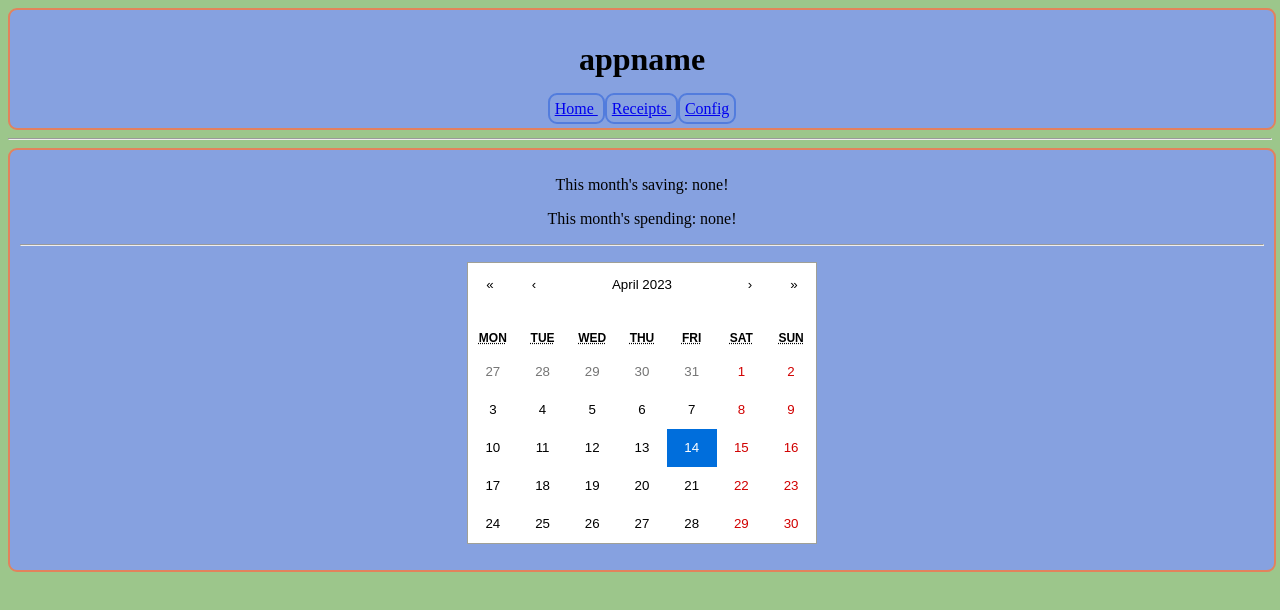
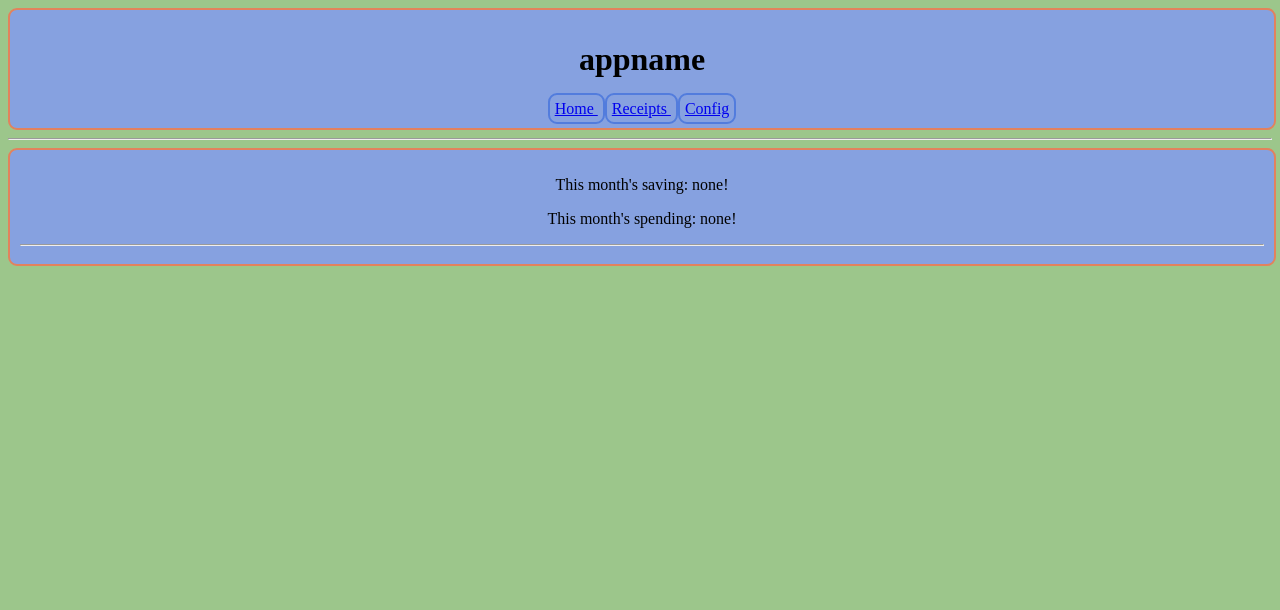
Before and after one commit to Terrabalt/DomMaster-Frontend, a React (Create React App) app: page / in a window 1280 px wide. Both pictures are taken after a click on the button "New Local Account". Shown: the top 610 px of the page. Built offline with nearby package versions, Linux system fonts and the light colour scheme.

Commit message:
remove calendar usage on Overview.tsx

```diff
--- a/src/pages/Overview.tsx
+++ b/src/pages/Overview.tsx
@@ -1,8 +1,6 @@
 import React, { useEffect, useState } from 'react';
 import { ReceiptDatabase } from '../data/database';
 import { Receipt } from '../dataclass';
-import Calendar from 'react-calendar';
-import { Value } from 'react-calendar/dist/cjs/shared/types';
 
 interface Props {
   database: ReceiptDatabase;
@@ -12,18 +10,15 @@ function Overview({database} : Props) {
 
   const [receipts, setReceipts] = useState<Receipt[]>([]);
   const [isLoading, setLoading] = useState(true);
-  const [selectedDate, setSelectedDate] = useState<Date|undefined>(new Date())
 
   useEffect(() => {
     database.GetReceipts().then(v => {
-      if (v.length > 0) {
       const currDate = new Date()
       const thisMonthReceipts = v.filter(val =>
         val.date.getMonth() == currDate.getMonth()
         && val.date.getFullYear() == currDate.getFullYear()
         )
       setReceipts(thisMonthReceipts);
-      }
       setLoading(false)
     })
   }, [])
@@ -53,13 +48,6 @@ function Overview({database} : Props) {
       ).totalToString()
       : "none!";
   }
-  function onCalendarChangeDate(value: Value) {
-    if (value) {
-      if (Array.isArray(value)) setSelectedDate(value[0] || value[1] || undefined)
-      else setSelectedDate(value)
-    }
-
-  }
   if (isLoading) return <>Loading...</>
   return (
     <div>
@@ -67,12 +55,6 @@ function Overview({database} : Props) {
       <p>This month&apos;s saving: {getSaving()}</p>
       <p>This month&apos;s spending: {getSpending()}</p>
       <hr/>
-      <p>
-        <Calendar
-          onChange={(v) => onCalendarChangeDate(v)}
-          value={selectedDate}
-        />
-      </p>
     </div>
   );
 }
```
Lines whose indentation alone changed are shown as unchanged.
